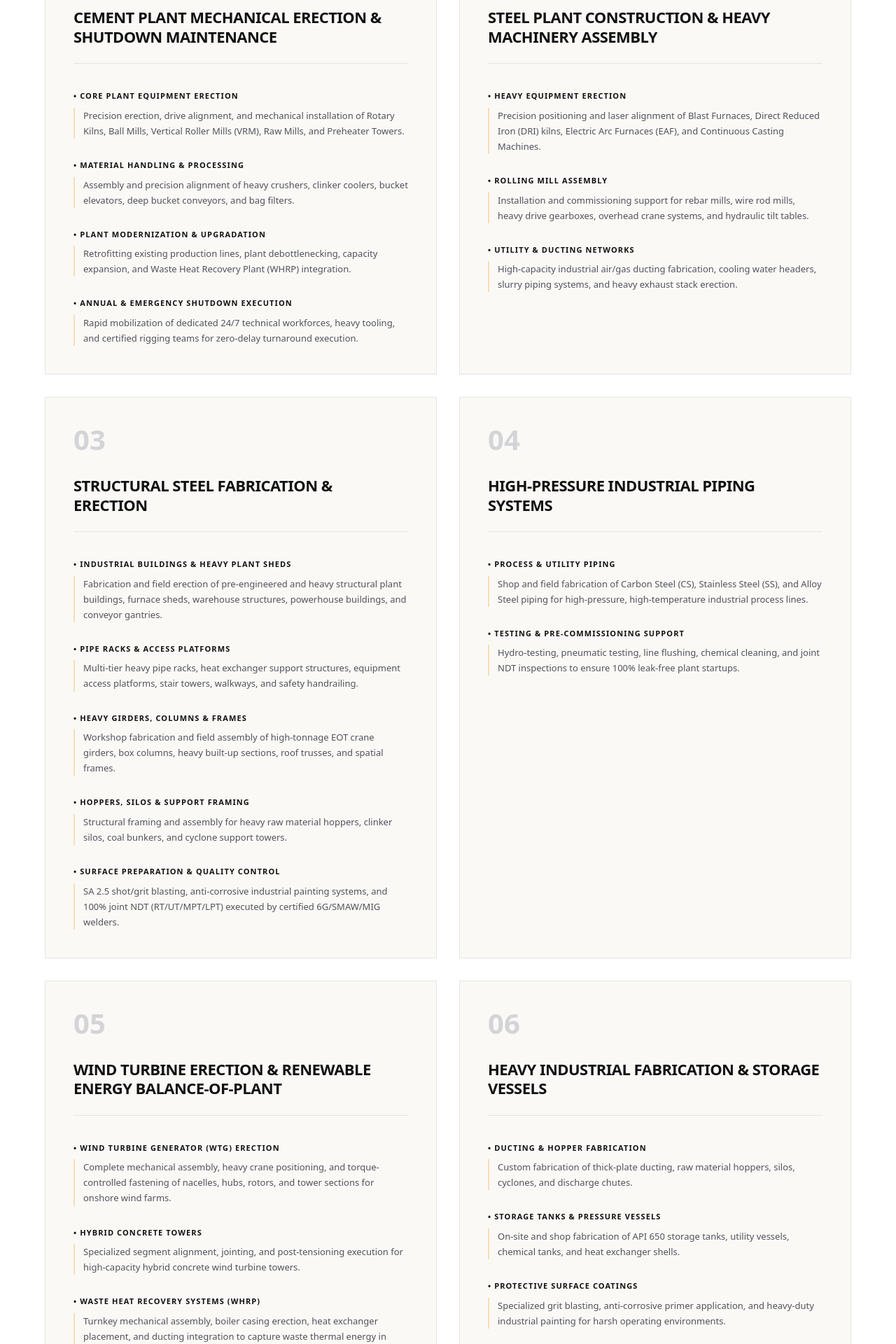
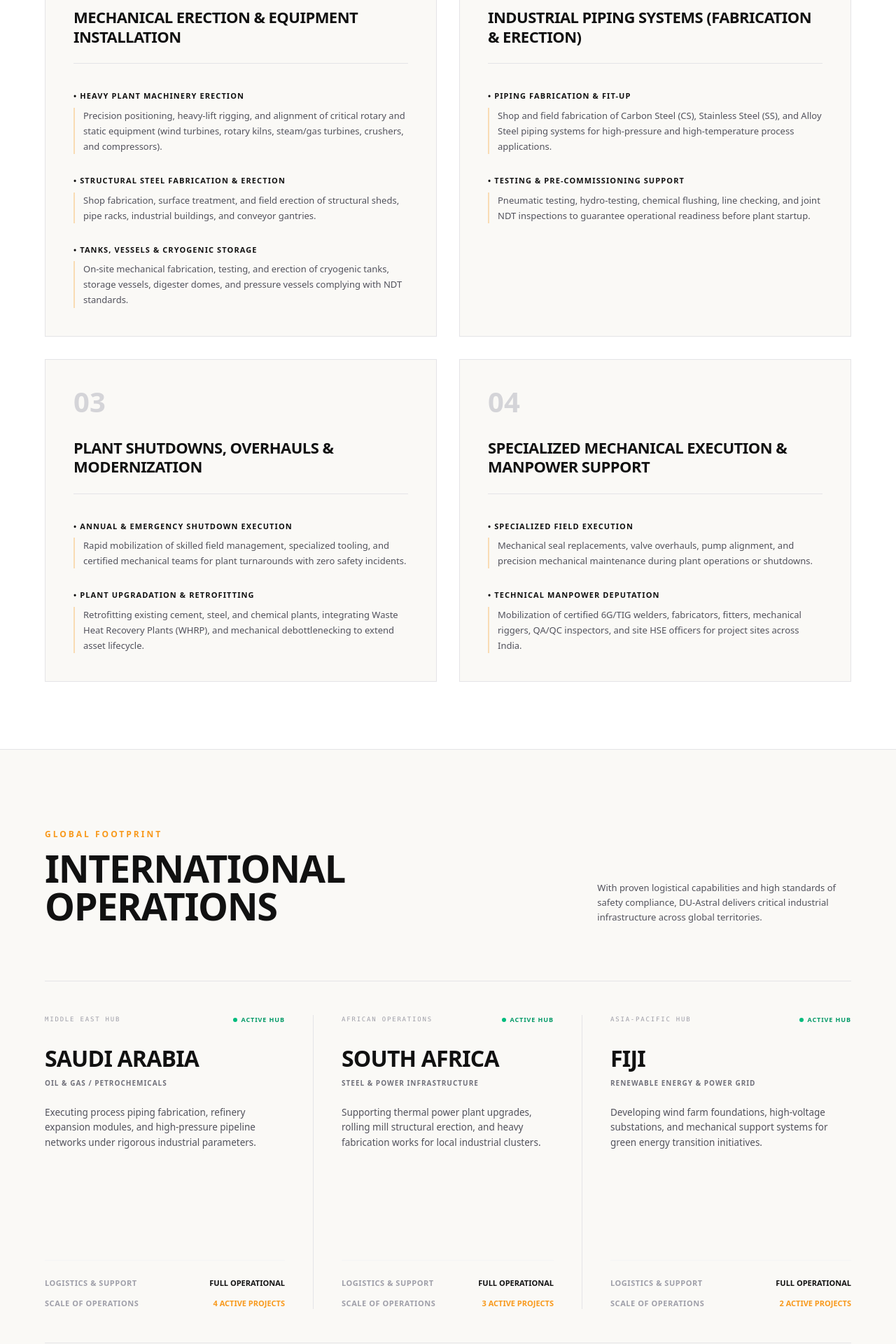
Before and after one commit to zaeemahamad111-ops/du, a Next.js app: page / in a window 1280 px wide. Shown: the part 2380-4300 px from the top of the page at 70% size. Built offline with nearby package versions, Linux system fonts and the light colour scheme.

Commit message:
Sync all content with Word doc blueprint: fix home core services (4-item list), fix industries order across all pages, update services page heading to Our Core Capabilities

```diff
--- a/app/industries/page.tsx
+++ b/app/industries/page.tsx
@@ -12,29 +12,29 @@ const industries = [
     id: '01',
     name: 'Cement & Mineral Processing',
     img: '/ind-power.png',
-    desc: 'Turnkey mechanical erection, rotary kiln installations, preheaters, clinker grinding units, and structural construction for greenfield plants, modernizations, and capacity expansions.',
-    scope: ['Rotary kiln installations', 'Preheaters & clinker grinding units', 'Structural construction'],
+    desc: 'Mechanical erection, rotary kiln installations, preheaters, clinker grinding units, and heavy equipment alignment for greenfield plants, modernizations, and capacity expansions.',
+    scope: ['Rotary kiln installations', 'Preheaters & clinker grinding units', 'Heavy equipment alignment'],
   },
   {
     id: '02',
     name: 'Steel, Aluminium & Heavy Metals',
     img: '/ind-steel.png',
-    desc: 'Structural steel fabrication, blast furnace erections, sponge iron plants, rebar mills, and heavy mill machinery positioning and alignment.',
+    desc: 'Heavy machinery positioning, blast furnace erections, sponge iron plants, rebar mills, and industrial mill mechanical installations.',
     scope: ['Blast furnace erections', 'Sponge iron plants & rebar mills', 'Heavy machinery positioning'],
   },
   {
     id: '03',
     name: 'Oil Refineries & Petrochemicals',
     img: '/ind-refinery.png',
-    desc: 'High-pressure process piping pre-fabrication, mobile service tower installations, cross-country pipelines, and specialized equipment erection under strict ASME/API guidelines.',
-    scope: ['High-pressure process piping', 'Mobile service tower installations', 'Cross-country pipelines'],
+    desc: 'High-pressure process piping pre-fabrication, mobile service tower installations, cross-country/in-plant pipelines, and storage vessel mechanical works conforming to ASME/API standards.',
+    scope: ['High-pressure process piping', 'Mobile service tower installations', 'Cross-country/in-plant pipelines'],
   },
   {
     id: '04',
     name: 'Thermal Power & Captive Utilities',
     img: '/ind-power.png',
-    desc: 'Comprehensive construction and mechanical installation for power generation facilities, boiler units, structural sheds, and industrial utility networks.',
-    scope: ['Power generation facilities', 'Boiler units & structural sheds', 'Industrial utility networks'],
+    desc: 'Mechanical installation for power generation units, boiler components, ducting, heavy equipment, and utility piping networks.',
+    scope: ['Power generation units', 'Boiler components & ducting', 'Utility piping networks'],
   },
   {
     id: '05',
@@ -47,8 +47,8 @@ const industries = [
     id: '06',
     name: 'Process Industries (Sugar, Fertilizer & MDF)',
     img: '/ind-petrochemical.png',
-    desc: 'Specialized vessel fabrication, digester dome construction, chemical storage units, and process equipment mechanical assembly.',
-    scope: ['Specialized vessel fabrication', 'Digester dome construction', 'Chemical storage units'],
+    desc: 'Specialized vessel assembly, digester dome construction, tank erection, and process equipment mechanical installation.',
+    scope: ['Specialized vessel assembly', 'Digester dome construction', 'Tank erection & process equipment'],
   },
 ];
 
--- a/app/page.tsx
+++ b/app/page.tsx
@@ -5,116 +5,58 @@ import Image from 'next/image';
 
 const coreServicesData = [
   {
-    title: 'Cement Plant Mechanical Erection & Shutdown Maintenance',
+    title: 'Mechanical Erection & Equipment Installation',
     bullets: [
       {
-        subtitle: 'Core Plant Equipment Erection',
-        desc: 'Precision erection, drive alignment, and mechanical installation of Rotary Kilns, Ball Mills, Vertical Roller Mills (VRM), Raw Mills, and Preheater Towers.'
+        subtitle: 'Heavy Plant Machinery Erection',
+        desc: 'Precision positioning, heavy-lift rigging, and alignment of critical rotary and static equipment (wind turbines, rotary kilns, steam/gas turbines, crushers, and compressors).'
       },
       {
-        subtitle: 'Material Handling & Processing',
-        desc: 'Assembly and precision alignment of heavy crushers, clinker coolers, bucket elevators, deep bucket conveyors, and bag filters.'
+        subtitle: 'Structural Steel Fabrication & Erection',
+        desc: 'Shop fabrication, surface treatment, and field erection of structural sheds, pipe racks, industrial buildings, and conveyor gantries.'
       },
       {
-        subtitle: 'Plant Modernization & Upgradation',
-        desc: 'Retrofitting existing production lines, plant debottlenecking, capacity expansion, and Waste Heat Recovery Plant (WHRP) integration.'
-      },
-      {
-        subtitle: 'Annual & Emergency Shutdown Execution',
-        desc: 'Rapid mobilization of dedicated 24/7 technical workforces, heavy tooling, and certified rigging teams for zero-delay turnaround execution.'
+        subtitle: 'Tanks, Vessels & Cryogenic Storage',
+        desc: 'On-site mechanical fabrication, testing, and erection of cryogenic tanks, storage vessels, digester domes, and pressure vessels complying with NDT standards.'
       }
     ]
   },
   {
-    title: 'Steel Plant Construction & Heavy Machinery Assembly',
+    title: 'Industrial Piping Systems (Fabrication & Erection)',
     bullets: [
       {
-        subtitle: 'Heavy Equipment Erection',
-        desc: 'Precision positioning and laser alignment of Blast Furnaces, Direct Reduced Iron (DRI) kilns, Electric Arc Furnaces (EAF), and Continuous Casting Machines.'
+        subtitle: 'Piping Fabrication & Fit-Up',
+        desc: 'Shop and field fabrication of Carbon Steel (CS), Stainless Steel (SS), and Alloy Steel piping systems for high-pressure and high-temperature process applications.'
       },
       {
-        subtitle: 'Rolling Mill Assembly',
-        desc: 'Installation and commissioning support for rebar mills, wire rod mills, heavy drive gearboxes, overhead crane systems, and hydraulic tilt tables.'
-      },
-      {
-        subtitle: 'Utility & Ducting Networks',
-        desc: 'High-capacity industrial air/gas ducting fabrication, cooling water headers, slurry piping systems, and heavy exhaust stack erection.'
+        subtitle: 'Testing & Pre-Commissioning Support',
+        desc: 'Pneumatic testing, hydro-testing, chemical flushing, line checking, and joint NDT inspections to guarantee operational readiness before plant startup.'
       }
     ]
   },
   {
-    title: 'Structural Steel Fabrication & Erection',
+    title: 'Plant Shutdowns, Overhauls & Modernization',
     bullets: [
       {
-        subtitle: 'Industrial Buildings & Heavy Plant Sheds',
-        desc: 'Fabrication and field erection of pre-engineered and heavy structural plant buildings, furnace sheds, warehouse structures, powerhouse buildings, and conveyor gantries.'
+        subtitle: 'Annual & Emergency Shutdown Execution',
+        desc: 'Rapid mobilization of skilled field management, specialized tooling, and certified mechanical teams for plant turnarounds with zero safety incidents.'
       },
       {
-        subtitle: 'Pipe Racks & Access Platforms',
-        desc: 'Multi-tier heavy pipe racks, heat exchanger support structures, equipment access platforms, stair towers, walkways, and safety handrailing.'
-      },
-      {
-        subtitle: 'Heavy Girders, Columns & Frames',
-        desc: 'Workshop fabrication and field assembly of high-tonnage EOT crane girders, box columns, heavy built-up sections, roof trusses, and spatial frames.'
-      },
-      {
-        subtitle: 'Hoppers, Silos & Support Framing',
-        desc: 'Structural framing and assembly for heavy raw material hoppers, clinker silos, coal bunkers, and cyclone support towers.'
-      },
-      {
-        subtitle: 'Surface Preparation & Quality Control',
-        desc: 'SA 2.5 shot/grit blasting, anti-corrosive industrial painting systems, and 100% joint NDT (RT/UT/MPT/LPT) executed by certified 6G/SMAW/MIG welders.'
+        subtitle: 'Plant Upgradation & Retrofitting',
+        desc: 'Retrofitting existing cement, steel, and chemical plants, integrating Waste Heat Recovery Plants (WHRP), and mechanical debottlenecking to extend asset lifecycle.'
       }
     ]
   },
   {
-    title: 'High-Pressure Industrial Piping Systems',
+    title: 'Specialized Mechanical Execution & Manpower Support',
     bullets: [
       {
-        subtitle: 'Process & Utility Piping',
-        desc: 'Shop and field fabrication of Carbon Steel (CS), Stainless Steel (SS), and Alloy Steel piping for high-pressure, high-temperature industrial process lines.'
+        subtitle: 'Specialized Field Execution',
+        desc: 'Mechanical seal replacements, valve overhauls, pump alignment, and precision mechanical maintenance during plant operations or shutdowns.'
       },
       {
-        subtitle: 'Testing & Pre-Commissioning Support',
-        desc: 'Hydro-testing, pneumatic testing, line flushing, chemical cleaning, and joint NDT inspections to ensure 100% leak-free plant startups.'
-      }
-    ]
-  },
-  {
-    title: 'Wind Turbine Erection & Renewable Energy Balance-of-Plant',
-    bullets: [
-      {
-        subtitle: 'Wind Turbine Generator (WTG) Erection',
-        desc: 'Complete mechanical assembly, heavy crane positioning, and torque-controlled fastening of nacelles, hubs, rotors, and tower sections for onshore wind farms.'
-      },
-      {
-        subtitle: 'Hybrid Concrete Towers',
-        desc: 'Specialized segment alignment, jointing, and post-tensioning execution for high-capacity hybrid concrete wind turbine towers.'
-      },
-      {
-        subtitle: 'Waste Heat Recovery Systems (WHRP)',
-        desc: 'Turnkey mechanical assembly, boiler casing erection, heat exchanger placement, and ducting integration to capture waste thermal energy in cement and steel facilities.'
-      },
-      {
-        subtitle: 'Mechanical Balance-of-Plant (BOP)',
-        desc: 'Erection of auxiliary mechanical networks, including hydraulic power packs, lube oil piping, cooling systems, and structural bases.'
-      }
-    ]
-  },
-  {
-    title: 'Heavy Industrial Fabrication & Storage Vessels',
-    bullets: [
-      {
-        subtitle: 'Ducting & Hopper Fabrication',
-        desc: 'Custom fabrication of thick-plate ducting, raw material hoppers, silos, cyclones, and discharge chutes.'
-      },
-      {
-        subtitle: 'Storage Tanks & Pressure Vessels',
-        desc: 'On-site and shop fabrication of API 650 storage tanks, utility vessels, chemical tanks, and heat exchanger shells.'
-      },
-      {
-        subtitle: 'Protective Surface Coatings',
-        desc: 'Specialized grit blasting, anti-corrosive primer application, and heavy-duty industrial painting for harsh operating environments.'
+        subtitle: 'Technical Manpower Deputation',
+        desc: 'Mobilization of certified 6G/TIG welders, fabricators, fitters, mechanical riggers, QA/QC inspectors, and site HSE officers for project sites across India.'
       }
     ]
   }
@@ -147,19 +89,19 @@ const locationsData = [
 const detailedIndustriesData = [
   {
     title: 'Cement & Mineral Processing',
-    scope: 'Turnkey mechanical erection, rotary kiln installations, preheaters, clinker grinding units, and structural construction for greenfield plants, modernizations, and capacity expansions.'
+    scope: 'Mechanical erection, rotary kiln installations, preheaters, clinker grinding units, and heavy equipment alignment for greenfield plants, modernizations, and capacity expansions.'
   },
   {
     title: 'Steel, Aluminium & Heavy Metals',
-    scope: 'Structural steel fabrication, blast furnace erections, sponge iron plants, rebar mills, and heavy mill machinery positioning and alignment.'
+    scope: 'Heavy machinery positioning, blast furnace erections, sponge iron plants, rebar mills, and industrial mill mechanical installations.'
   },
   {
     title: 'Oil Refineries & Petrochemicals',
-    scope: 'High-pressure process piping pre-fabrication, mobile service tower installations, cross-country pipelines, and specialized equipment erection under strict ASME/API guidelines.'
+    scope: 'High-pressure process piping pre-fabrication, mobile service tower installations, cross-country/in-plant pipelines, and storage vessel mechanical works conforming to ASME/API standards.'
   },
   {
     title: 'Thermal Power & Captive Utilities',
-    scope: 'Comprehensive construction and mechanical installation for power generation facilities, boiler units, structural sheds, and industrial utility networks.'
+    scope: 'Mechanical installation for power generation units, boiler components, ducting, heavy equipment, and utility piping networks.'
   },
   {
     title: 'Wind & Renewable Energy',
@@ -167,7 +109,7 @@ const detailedIndustriesData = [
   },
   {
     title: 'Process Industries (Sugar, Fertilizer & MDF)',
-    scope: 'Specialized vessel fabrication, digester dome construction, chemical storage units, and process equipment mechanical assembly.'
+    scope: 'Specialized vessel assembly, digester dome construction, tank erection, and process equipment mechanical installation.'
   }
 ];
 
--- a/app/services/page.tsx
+++ b/app/services/page.tsx
@@ -65,13 +65,13 @@ export default function ServicesPage() {
 
         <div className="relative z-10 max-w-[1440px] mx-auto px-8 lg:px-16 w-full">
           <div className="border-l-4 border-[#F8991C] pl-8 py-4">
-            <span className="text-[#F8991C] text-[10px] font-black tracking-[0.3em] uppercase block mb-4">WHAT WE DO / OUR CORE SERVICES</span>
+            <span className="text-[#F8991C] text-[10px] font-black tracking-[0.3em] uppercase block mb-4">WHAT WE DO / OUR CORE CAPABILITIES</span>
             <h1 className="text-white font-black uppercase leading-[0.92] tracking-tight" style={{ fontSize: 'clamp(48px, 7vw, 88px)' }}>
               OUR CORE<br />
-              <span className="text-[#F8991C]">SERVICES.</span>
+              <span className="text-[#F8991C]">CAPABILITIES.</span>
             </h1>
             <p className="text-white/55 text-[13px] leading-relaxed max-w-lg mt-6">
-              From mechanical construction to electrical instrumentation — we deliver complete EPC services with precision, safety, and on-time execution.
+              End-to-end mechanical construction, heavy fabrication, high-pressure piping, and renewable energy erection — delivered with precision, safety, and on-time execution.
             </p>
           </div>
         </div>
```
